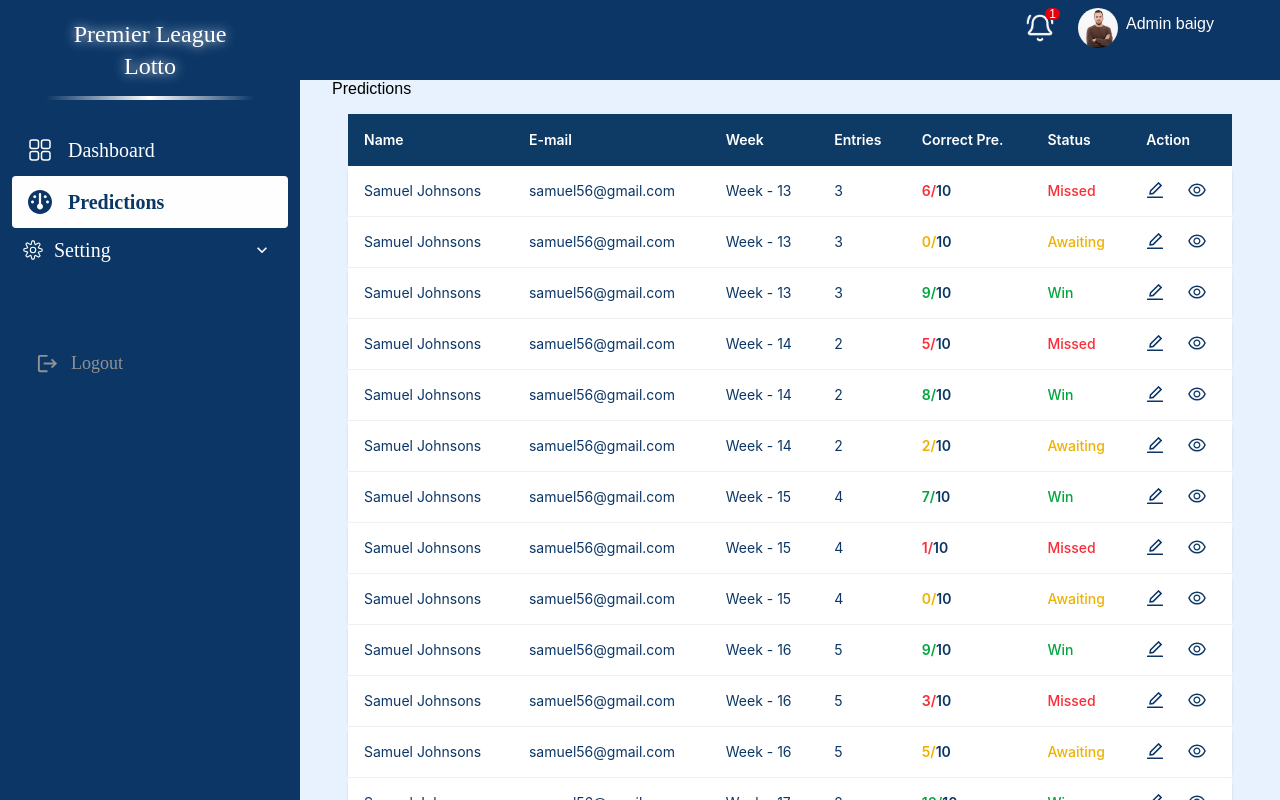
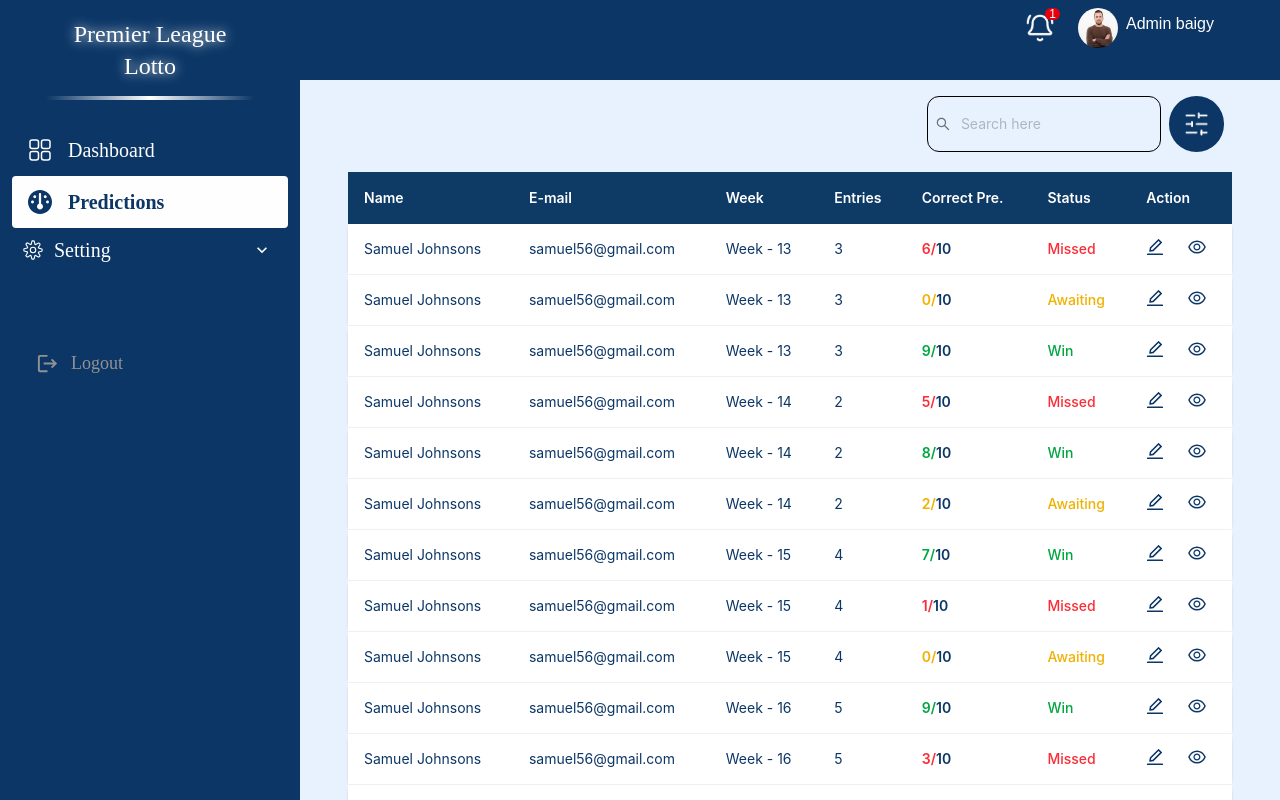
Before and after one commit to MDRUHULAMIN7/Premier-League-Admin, a React (Vite) app: page /predictions in a window 1280 px wide. Built offline with nearby package versions, Linux system fonts and the light colour scheme.

Commit message:
serch and filter

```diff
--- /dev/null
+++ b/src/Components/Shared/CustomSearch.jsx
@@ -0,0 +1,22 @@
+import { Input } from 'antd';
+import { SearchOutlined } from '@ant-design/icons';
+const CustomSearch = ({ setSearch, search }) => {
+
+
+
+  return (
+ <div className="flex items-center bg-transparent border border-black rounded-xl px-2 py-1 w-full lg:w-[234px] h-14">
+  <SearchOutlined className="!text-[#6D717F] text-sm" />
+  <Input
+    placeholder="Search here"
+    onChange={(e) => setSearch(e.target.value)}
+    value={search}
+    bordered={false}
+    className="focus:outline-none w-full pl-2"
+  />
+</div>
+
+  );
+};
+
+export default CustomSearch;
--- /dev/null
+++ b/src/Components/Shared/Filter.jsx
@@ -0,0 +1,9 @@
+const Filter = () => {
+  return (
+    <div className="bg-[#0B3666] px-4 rounded-full cursor-pointer flex justify-center items-center">
+      <img src="/filter.png" className="h-6" alt="" />
+    </div>
+  );
+};
+
+export default Filter;
--- a/src/pages/Dashboard/Predictions/PredictionTable.jsx
+++ b/src/pages/Dashboard/Predictions/PredictionTable.jsx
@@ -248,7 +248,7 @@
 
 const PredictionTable = () => {
   return (
-    <div className="p-4">
+    <div className="">
       <ConfigProvider
         theme={{
           components: {
@@ -281,7 +281,7 @@
           dataSource={predictionData}
           columns={columns}
           rowKey="key"
-          pagination={{ pageSize: 13, position: ['bottomCenter'] }}
+          pagination={{ pageSize: 12, position: ['bottomCenter'] }}
           rowClassName={() =>
             'hover:bg-gray-50 rounded-md my-4 bg-white shadow-sm transition'
           }
--- a/src/pages/Dashboard/Predictions/Predictions.jsx
+++ b/src/pages/Dashboard/Predictions/Predictions.jsx
@@ -1,9 +1,12 @@
+import CustomSearch from "../../../Components/Shared/CustomSearch"
+import Filter from "../../../Components/Shared/Filter"
 import PredictionTable from "./PredictionTable"
 
 
 const Predictions = () => {
   return (
-    <div>Predictions
+    <div className="p-4">
+      <div className="flex justify-end  mb-5 mx-2 gap-x-2"><CustomSearch></CustomSearch> <Filter></Filter> </div>
 
       <PredictionTable />
     </div>
```
Also changed, not shown: public/filter.png (added).
